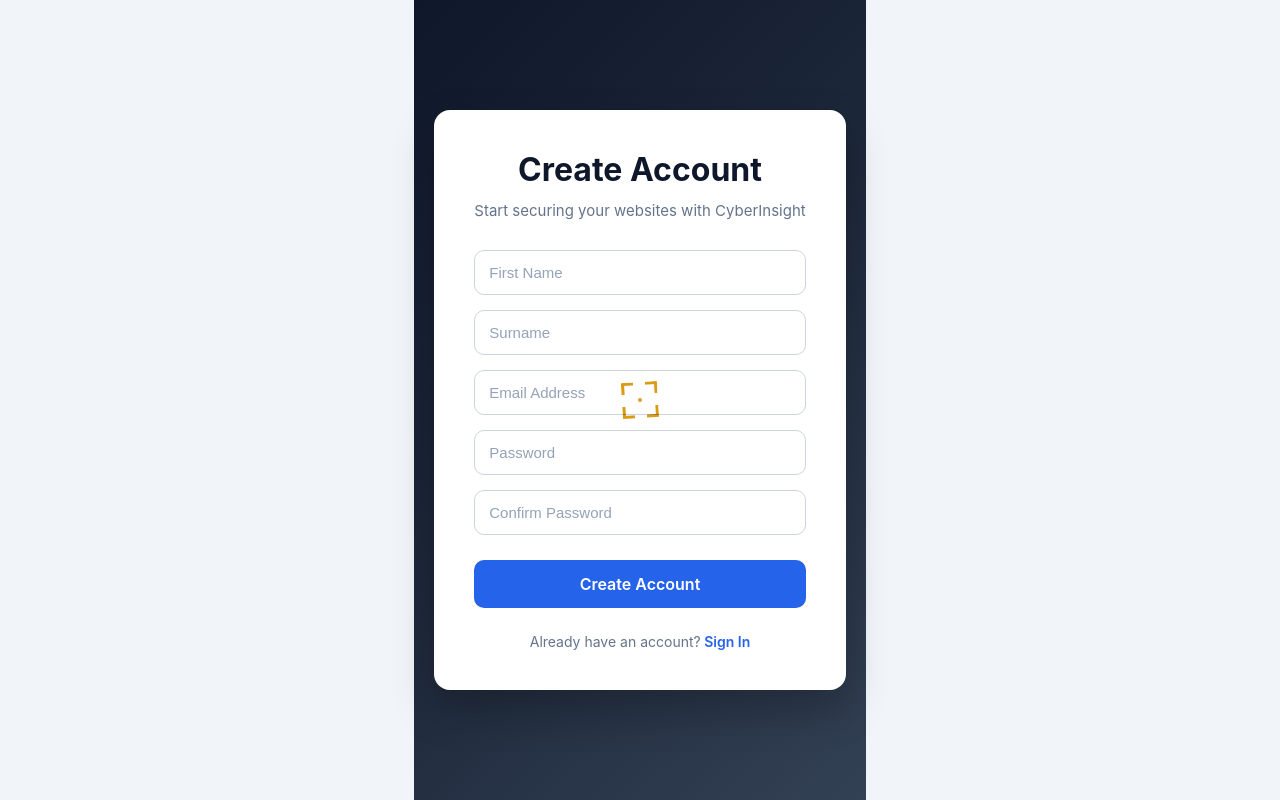
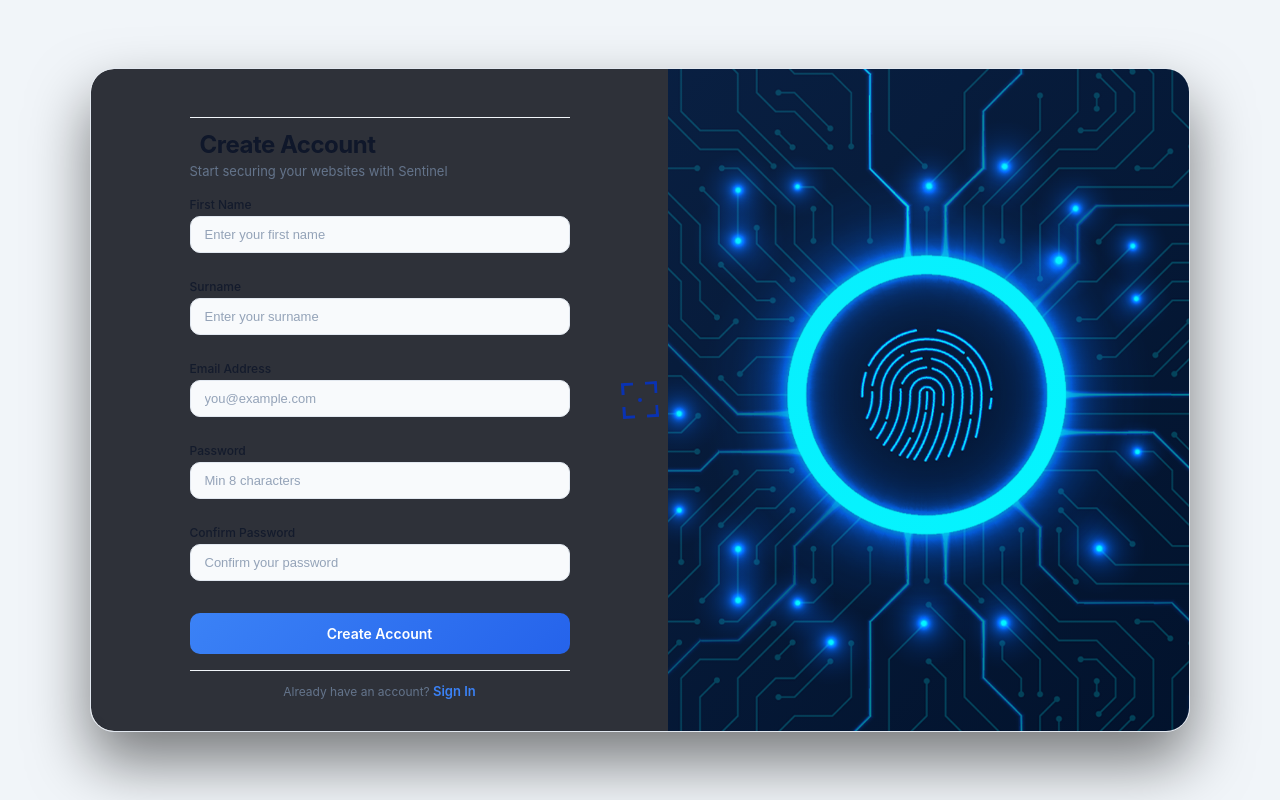
Before and after one commit to malwandlamasaka00/CyberInsight.Mobilee, a React (Vite) app: page /register in a window 1280 px wide. Built offline with nearby package versions, Linux system fonts and the light colour scheme.

Commit message:
authStyyle

```diff
--- a/src/pages/auth/Login.css
+++ b/src/pages/auth/Login.css
@@ -1,76 +1,165 @@
-/* Login Page Container */
+/* src/pages/auth/Login.css */
+:root {
+    --bg-primary: #0a0e17;
+    --bg-secondary: rgba(255, 255, 255, 0.03);
+    --bg-card: rgba(255, 255, 255, 0.05);
+    --bg-input: rgba(255, 255, 255, 0.05);
+
+    --text-primary: #ffffff;
+    --text-secondary: #94a3b8;
+    --text-light: #64748b;
+    --text-white: #ffffff;
+
+    --border-color: rgba(255, 255, 255, 0.08);
+    --border-light: rgba(255, 255, 255, 0.05);
+
+    --blue: #3b82f6;
+    --blue-dark: #2563eb;
+    --blue-bg: rgba(59, 130, 246, 0.08);
+}
+
 .login-page {
     min-height: 100vh;
+    width: 100%;
     display: flex;
     justify-content: center;
     align-items: center;
-    background: linear-gradient(
-        135deg,
-        #0f172a,
-        #1e293b,
-        #334155
-    );
+    background: var(--bg-primary);
     padding: 20px;
     font-family: "Inter", "Segoe UI", sans-serif;
+    position: fixed;
+    top: 0;
+    left: 0;
+    right: 0;
+    bottom: 0;
 }
 
-/* Login Card */
+.login-container {
+    display: flex;
+    width: 100%;
+    max-width: 1100px;
+    min-height: 550px;
+    max-height: 90vh;
+    background: var(--bg-secondary);
+    backdrop-filter: blur(20px);
+    -webkit-backdrop-filter: blur(20px);
+    border-radius: 24px;
+    border: 1px solid var(--border-color);
+    box-shadow: 0 30px 60px rgba(0, 0, 0, 0.5);
+    overflow: hidden;
+    animation: fadeIn 0.6s ease-in-out;
+}
+
+/* ===== LEFT PANEL - FULL IMAGE COVER ===== */
+.login-left-panel {
+    flex: 1;
+    position: relative;
+    overflow: hidden;
+    min-height: 100%;
+}
+
+.left-panel-image {
+    width: 100%;
+    height: 100%;
+    min-height: 550px;
+    background-size: cover;
+    background-position: center;
+    background-repeat: no-repeat;
+    transition: transform 0.5s ease;
+}
+
+.left-panel-image:hover {
+    transform: scale(1.02);
+}
+
+/* Fallback overlay */
+.left-panel-image::after {
+    content: '';
+    position: absolute;
+    top: 0;
+    left: 0;
+    right: 0;
+    bottom: 0;
+    background: linear-gradient(135deg, rgba(59, 130, 246, 0.2), rgba(37, 99, 235, 0.05));
+    pointer-events: none;
+}
+
+/* ===== RIGHT PANEL ===== */
+.login-right-panel {
+    flex: 1;
+    padding: 48px 40px;
+    display: flex;
+    align-items: center;
+    justify-content: center;
+    background: rgba(10, 14, 23, 0.85);
+    backdrop-filter: blur(10px);
+}
+
 .login-card {
     width: 100%;
-    max-width: 420px;
-    background: #ffffff;
-    padding: 40px;
-    border-radius: 16px;
-    box-shadow: 0 20px 40px rgba(0, 0, 0, 0.25);
-    animation: fadeIn 0.4s ease-in-out;
+    max-width: 380px;
 }
 
-/* Heading */
+.login-logo {
+    display: flex;
+    align-items: center;
+    gap: 12px;
+    margin-bottom: 8px;
+}
+
+.login-logo-icon {
+    font-size: 32px;
+}
+
 .login-card h1 {
     margin: 0;
-    text-align: center;
-    font-size: 32px;
-    color: #0f172a;
+    font-size: 28px;
+    color: var(--text-primary);
     font-weight: 700;
+    letter-spacing: -0.5px;
 }
 
-/* Subtitle */
 .subtitle {
-    text-align: center;
-    margin: 12px 0 30px;
-    color: #64748b;
-    font-size: 15px;
-}
-
-/* Form Labels */
-form label {
-    display: block;
-    margin-bottom: 8px;
-    margin-top: 18px;
-    color: #334155;
-    font-weight: 600;
+    margin: 4px 0 28px 0;
+    color: var(--text-secondary);
     font-size: 14px;
 }
 
-/* Inputs */
+/* Form */
+form label {
+    display: block;
+    margin-bottom: 6px;
+    color: var(--text-primary);
+    font-weight: 500;
+    font-size: 13px;
+    opacity: 0.9;
+}
+
 form input {
     width: 100%;
     padding: 13px 14px;
-    border: 1px solid #cbd5e1;
-    border-radius: 10px;
-    font-size: 15px;
-    color: #0f172a;
+    border: 1px solid var(--border-color);
+    border-radius: 12px;
+    font-size: 14px;
+    color: var(--text-primary);
+    background: var(--bg-input);
     outline: none;
-    transition: all 0.25s ease;
+    transition: all 0.3s ease;
     box-sizing: border-box;
+    margin-bottom: 16px;
+}
+
+form input::placeholder {
+    color: var(--text-light);
 }
 
 form input:focus {
-    border-color: #2563eb;
-    box-shadow: 0 0 0 3px rgba(37, 99, 235, 0.15);
+    border-color: var(--blue);
+    background: var(--blue-bg);
+    box-shadow: 0 0 0 4px rgba(59, 130, 246, 0.1);
 }
 
-/* Password Input Area */
+/* Password Wrapper */
 .password-wrapper {
     position: relative;
     display: flex;
@@ -78,81 +167,89 @@ form input:focus {
 }
 
 .password-wrapper input {
-    padding-right: 75px;
+    padding-right: 70px;
+    margin-bottom: 0;
 }
 
-/* Show/Hide Button */
-.password-wrapper button {
+.toggle-btn {
     position: absolute;
-    right: 10px;
+    right: 12px;
     background: transparent;
     border: none;
-    color: #2563eb;
-    font-weight: 600;
+    color: var(--text-light);
     cursor: pointer;
-    font-size: 14px;
+    font-size: 13px;
+    font-weight: 500;
+    padding: 4px 8px;
+    transition: color 0.3s ease;
 }
 
-.password-wrapper button:hover {
-    color: #1d4ed8;
+.toggle-btn:hover {
+    color: var(--text-primary);
 }
 
 /* Error Message */
 .error {
-    margin-top: 15px;
-    padding: 12px;
-    border-radius: 8px;
-    background: #fee2e2;
-    color: #b91c1c;
-    font-size: 14px;
+    margin-top: 16px;
+    padding: 12px 16px;
+    border-radius: 10px;
+    background: rgba(239, 68, 68, 0.12);
+    border: 1px solid rgba(239, 68, 68, 0.2);
+    color: #f87171;
+    font-size: 13px;
     text-align: center;
 }
 
 /* Login Button */
 .login-button {
     width: 100%;
-    margin-top: 25px;
+    margin-top: 8px;
     padding: 14px;
     border: none;
-    border-radius: 10px;
-    background: #2563eb;
-    color: white;
-    font-size: 16px;
+    border-radius: 12px;
+    background: linear-gradient(135deg, var(--blue), var(--blue-dark));
+    color: var(--text-white);
+    font-size: 15px;
     font-weight: 600;
     cursor: pointer;
-    transition: background 0.25s ease, transform 0.15s ease;
+    transition: all 0.3s ease;
 }
 
-.login-button:hover {
-    background: #1d4ed8;
-    transform: translateY(-1px);
+.login-button:hover:not(:disabled) {
+    transform: translateY(-2px);
+    box-shadow: 0 8px 30px rgba(59, 130, 246, 0.35);
 }
 
 .login-button:disabled {
-    background: #94a3b8;
+    opacity: 0.6;
     cursor: not-allowed;
     transform: none;
 }
 
-/* Register Section */
+/* Register Link */
 .register-link {
+    margin-top: 24px;
+    padding-top: 16px;
+    border-top: 1px solid var(--border-light);
     text-align: center;
-    margin-top: 25px;
-    color: #64748b;
-    font-size: 14px;
 }
 
 .register-link p {
-    margin: 0 0 8px;
+    margin: 0 0 4px 0;
+    color: var(--text-secondary);
+    font-size: 13px;
 }
 
 .register-link a {
-    color: #2563eb;
+    color: var(--blue);
     text-decoration: none;
     font-weight: 600;
+    font-size: 14px;
+    transition: color 0.3s ease;
 }
 
 .register-link a:hover {
+    color: #93bbfc;
     text-decoration: underline;
 }
 
@@ -162,20 +259,81 @@ form input:focus {
         opacity: 0;
         transform: translateY(20px);
     }
-
     to {
         opacity: 1;
         transform: translateY(0);
     }
 }
 
-/* Mobile Responsive */
-@media (max-width: 480px) {
+/* ===== RESPONSIVE ===== */
+@media (max-width: 1024px) {
+    .login-right-panel {
+        padding: 36px 28px;
+    }
+}
+
+@media (max-width: 768px) {
+    .login-container {
+        flex-direction: column;
+        max-height: 95vh;
+        overflow-y: auto;
+    }
+
+    .login-left-panel {
+        min-height: 200px;
+        max-height: 250px;
+    }
+
+    .left-panel-image {
+        min-height: 200px;
+    }
+
+    .login-right-panel {
+        padding: 28px 24px;
+    }
+
     .login-card {
-        padding: 30px 20px;
+        max-width: 100%;
     }
 
     .login-card h1 {
-        font-size: 26px;
+        font-size: 24px;
     }
 }
+
+@media (max-width: 480px) {
+    .login-page {
+        padding: 10px;
+    }
+
+    .login-container {
+        border-radius: 16px;
+    }
+
+    .login-left-panel {
+        min-height: 150px;
+        max-height: 180px;
+    }
+
+    .left-panel-image {
+        min-height: 150px;
+    }
+
+    .login-right-panel {
+        padding: 20px 16px;
+    }
+
+    .login-card h1 {
+        font-size: 20px;
+    }
+
+    form input {
+        padding: 11px 12px;
+        font-size: 13px;
+    }
+
+    .login-button {
+        padding: 12px;
+        font-size: 14px;
+    }
+}
--- a/src/pages/auth/Register.css
+++ b/src/pages/auth/Register.css
@@ -1,151 +1,320 @@
-/* Register Page Container */
+/* src/pages/auth/Register.css */
+:root {
+    --bg-primary: #0a0e17;
+    --bg-secondary: rgba(255, 255, 255, 0.03);
+    --bg-card: rgba(255, 255, 255, 0.05);
+    --bg-input: rgba(255, 255, 255, 0.05);
+
+    --text-primary: #ffffff;
+    --text-secondary: #94a3b8;
+    --text-light: #64748b;
+    --text-white: #ffffff;
+
+    --border-color: rgba(255, 255, 255, 0.08);
+    --border-light: rgba(255, 255, 255, 0.05);
+
+    --blue: #3b82f6;
+    --blue-dark: #2563eb;
+    --blue-bg: rgba(59, 130, 246, 0.08);
+}
+
 .register-page {
     min-height: 100vh;
+    width: 100%;
     display: flex;
     justify-content: center;
     align-items: center;
-    background: linear-gradient(
-        135deg,
-        #0f172a,
-        #1e293b,
-        #334155
-    );
+    background: var(--bg-primary);
     padding: 20px;
     font-family: "Inter", "Segoe UI", sans-serif;
+    position: fixed;
+    top: 0;
+    left: 0;
+    right: 0;
+    bottom: 0;
 }
 
-/* Register Card */
+.register-container {
+    display: flex;
+    width: 100%;
+    max-width: 1100px;
+    max-height: 85vh;
+    background: var(--bg-secondary);
+    backdrop-filter: blur(20px);
+    -webkit-backdrop-filter: blur(20px);
+    border-radius: 24px;
+    border: 1px solid var(--border-color);
+    box-shadow: 0 30px 60px rgba(0, 0, 0, 0.5);
+    overflow: hidden;
+    animation: fadeIn 0.6s ease-in-out;
+}
+
+/* ===== LEFT PANEL - FORM ===== */
+.register-left-panel {
+    flex: 1;
+    padding: 32px 28px;
+    display: flex;
+    align-items: center;
+    justify-content: center;
+    background: rgba(10, 14, 23, 0.85);
+    backdrop-filter: blur(10px);
+}
+
 .register-card {
     width: 100%;
-    max-width: 450px;
-    background: #ffffff;
-    padding: 40px;
-    border-radius: 16px;
-    box-shadow: 0 20px 40px rgba(0, 0, 0, 0.25);
-    animation: slideUp 0.4s ease-in-out;
+    max-width: 380px;
 }
 
-/* Title */
+.register-logo {
+    display: flex;
+    align-items: center;
+    gap: 10px;
+    margin-bottom: 4px;
+}
+
+.register-logo-icon {
+    font-size: 28px;
+}
+
 .register-card h1 {
     margin: 0;
-    text-align: center;
-    color: #0f172a;
-    font-size: 32px;
+    font-size: 24px;
+    color: var(--text-primary);
     font-weight: 700;
+    letter-spacing: -0.5px;
 }
 
-/* Subtitle */
-.register-card > p {
-    text-align: center;
-    margin: 12px 0 30px;
-    color: #64748b;
-    font-size: 15px;
+.subtitle {
+    margin: 2px 0 18px 0;
+    color: var(--text-secondary);
+    font-size: 13px;
 }
 
-/* Form */
-.register-card form {
-    display: flex;
-    flex-direction: column;
+/* Input Groups with Labels */
+.input-group {
+    margin-bottom: 10px;
 }
 
-/* Inputs */
-.register-card input {
-    width: 100%;
-    padding: 13px 14px;
-    margin-bottom: 15px;
-    border: 1px solid #cbd5e1;
-    border-radius: 10px;
-    font-size: 15px;
-    color: #0f172a;
-    outline: none;
-    box-sizing: border-box;
-    transition: all 0.25s ease;
+.input-group label {
+    display: block;
+    margin-bottom: 4px;
+    color: var(--text-primary);
+    font-weight: 500;
+    font-size: 12px;
+    opacity: 0.85;
 }
 
-.register-card input::placeholder {
-    color: #94a3b8;
+.input-group input {
+    width: 100%;
+    padding: 10px 14px;
+    border: 1px solid var(--border-color);
+    border-radius: 10px;
+    font-size: 13px;
+    color: var(--text-primary);
+    background: var(--bg-input);
+    outline: none;
+    transition: all 0.3s ease;
+    box-sizing: border-box;
 }
 
-.register-card input:focus {
-    border-color: #2563eb;
-    box-shadow: 0 0 0 3px rgba(37, 99, 235, 0.15);
+.input-group input::placeholder {
+    color: var(--text-light);
+}
+
+.input-group input:focus {
+    border-color: var(--blue);
+    background: var(--blue-bg);
+    box-shadow: 0 0 0 3px rgba(59, 130, 246, 0.1);
 }
 
 /* Error Message */
 .error {
-    margin: 5px 0 15px;
-    padding: 12px;
-    border-radius: 8px;
-    background: #fee2e2;
-    color: #b91c1c;
+    margin-top: 6px;
+    padding: 10px 14px;
+    border-radius: 10px;
+    background: rgba(239, 68, 68, 0.12);
+    border: 1px solid rgba(239, 68, 68, 0.2);
+    color: #f87171;
+    font-size: 12px;
     text-align: center;
-    font-size: 14px;
 }
 
-/* Submit Button */
+/* Register Button */
 .register-card button {
     width: 100%;
-    padding: 14px;
-    margin-top: 10px;
+    margin-top: 6px;
+    padding: 12px;
     border: none;
     border-radius: 10px;
-    background: #2563eb;
-    color: white;
-    font-size: 16px;
+    background: linear-gradient(135deg, var(--blue), var(--blue-dark));
+    color: var(--text-white);
+    font-size: 14px;
     font-weight: 600;
     cursor: pointer;
-    transition: all 0.25s ease;
+    transition: all 0.3s ease;
 }
 
-.register-card button:hover {
-    background: #1d4ed8;
-    transform: translateY(-1px);
+.register-card button:hover:not(:disabled) {
+    transform: translateY(-2px);
+    box-shadow: 0 8px 30px rgba(59, 130, 246, 0.35);
 }
 
 .register-card button:disabled {
-    background: #94a3b8;
+    opacity: 0.6;
     cursor: not-allowed;
     transform: none;
 }
 
-/* Login Link Section */
+/* Login Link */
 .register-card > div {
-    margin-top: 25px;
+    margin-top: 16px;
+    padding-top: 12px;
+    border-top: 1px solid var(--border-light);
     text-align: center;
-    color: #64748b;
-    font-size: 14px;
+    color: var(--text-secondary);
+    font-size: 12px;
 }
 
 .register-card a {
-    color: #2563eb;
+    color: var(--blue);
     text-decoration: none;
     font-weight: 600;
+    font-size: 13px;
+    transition: color 0.3s ease;
 }
 
 .register-card a:hover {
+    color: #93bbfc;
     text-decoration: underline;
 }
 
+/* ===== RIGHT PANEL - FULL IMAGE COVER ===== */
+.register-right-panel {
+    flex: 1;
+    position: relative;
+    overflow: hidden;
+    min-height: 100%;
+}
+
+.right-panel-image {
+    width: 100%;
+    height: 100%;
+    min-height: 550px;
+    background-size: cover;
+    background-position: center;
+    background-repeat: no-repeat;
+    transition: transform 0.5s ease;
+}
+
+.right-panel-image:hover {
+    transform: scale(1.02);
+}
+
+/* Fallback overlay */
+.right-panel-image::after {
+    content: '';
+    position: absolute;
+    top: 0;
+    left: 0;
+    right: 0;
+    bottom: 0;
+    background: linear-gradient(135deg, rgba(59, 130, 246, 0.15), rgba(37, 99, 235, 0.05));
+    pointer-events: none;
+}
+
 /* Animation */
-@keyframes slideUp {
+@keyframes fadeIn {
     from {
         opacity: 0;
-        transform: translateY(25px);
+        transform: translateY(20px);
     }
-
     to {
         opacity: 1;
         transform: translateY(0);
     }
 }
 
-/* Mobile Responsive */
-@media (max-width: 480px) {
+/* ===== RESPONSIVE ===== */
+@media (max-width: 1024px) {
+    .register-left-panel {
+        padding: 28px 20px;
+    }
+}
+
+@media (max-width: 768px) {
+    .register-container {
+        flex-direction: column-reverse;
+        max-height: 95vh;
+        overflow-y: auto;
+        border-radius: 16px;
+    }
+
+    .register-right-panel {
+        min-height: 180px;
+        max-height: 220px;
+    }
+
+    .right-panel-image {
+        min-height: 180px;
+    }
+
+    .register-left-panel {
+        padding: 20px 16px;
+    }
+
     .register-card {
-        padding: 30px 20px;
+        max-width: 100%;
     }
 
     .register-card h1 {
-        font-size: 26px;
+        font-size: 22px;
     }
 }
+
+@media (max-width: 480px) {
+    .register-page {
+        padding: 10px;
+    }
+
+    .register-container {
+        border-radius: 12px;
+    }
+
+    .register-right-panel {
+        min-height: 140px;
+        max-height: 160px;
+    }
+
+    .right-panel-image {
+        min-height: 140px;
+    }
+
+    .register-left-panel {
+        padding: 16px 14px;
+    }
+
+    .register-card h1 {
+        font-size: 18px;
+    }
+    .register-card > p {
+        font-size: 12px;
+    }
+
+    .input-group label {
+        font-size: 11px;
+    }
+
+    .input-group input {
+        padding: 9px 12px;
+        font-size: 12px;
+    }
+
+    .register-card button {
+        padding: 10px;
+        font-size: 13px;
+    }
+
+    .register-card > div {
+        font-size: 11px;
+    }
+}
--- a/src/pages/auth/Register.jsx
+++ b/src/pages/auth/Register.jsx
@@ -1,6 +1,8 @@
+// src/pages/auth/Register.jsx
 import { useState } from "react";
 import { Link, useNavigate } from "react-router-dom";
 import { useAuth } from "../../contexts/AuthContext";
+import registerImage from "../../components/images/Cyber-securityheader.webp";
 import "./Register.css";
 
 function Register() {
@@ -70,48 +72,71 @@ function Register() {
 
     return (
         <div className="register-page">
+            <div className="register-container">
+                {/* Left Panel - Register Form */}
+                <div className="register-left-panel">
                     <div className="register-card">
+                        <div className="register-logo">
+                            <span className="register-logo-icon"></span>
                             <h1>Create Account</h1>
-                <p>Start securing your websites with CyberInsight</p>
+                        </div>
+                        <p className="subtitle">
+                            Start securing your websites with Sentinel
+                        </p>
 
                         <form onSubmit={handleRegister}>
+                            <div className="input-group">
+                                <label>First Name</label>
                                 <input
                                     name="name"
-                        placeholder="First Name"
+                                    placeholder="Enter your first name"
                                     value={form.name}
                                     onChange={update}
                                 />
+                            </div>
 
+                            <div className="input-group">
+                                <label>Surname</label>
                                 <input
                                     name="surname"
-                        placeholder="Surname"
+                                    placeholder="Enter your surname"
                                     value={form.surname}
                                     onChange={update}
                                 />
+                            </div>
 
+                            <div className="input-group">
+                                <label>Email Address</label>
                                 <input
                                     name="email"
                                     type="email"
-                        placeholder="Email Address"
+                                    placeholder="you@example.com"
                                     value={form.email}
                                     onChange={update}
                                 />
+                            </div>
 
+                            <div className="input-group">
+                                <label>Password</label>
                                 <input
                                     name="password"
                                     type="password"
-                        placeholder="Password"
+                                    placeholder="Min 8 characters"
                                     value={form.password}
                                     onChange={update}
                                 />
+                            </div>
 
+                            <div className="input-group">
+                                <label>Confirm Password</label>
                                 <input
                                     name="confirmPassword"
                                     type="password"
-                        placeholder="Confirm Password"
+                                    placeholder="Confirm your password"
                                     value={form.confirmPassword}
                                     onChange={update}
                                 />
+                            </div>
 
                             {error && (
                                 <p className="error">
@@ -130,6 +155,13 @@ function Register() {
                         </div>
                     </div>
                 </div>
+
+                {/* Right Panel - Full Image Cover */}
+                <div className="register-right-panel">
+                    <div className="right-panel-image" style={{ backgroundImage: `url(${registerImage})` }}></div>
+                </div>
+            </div>
+        </div>
     );
 }
 
```
Also changed, not shown: src/pages/auth/Login.jsx (+16 -0 lines), src/components/images/Cyber-securityheader.webp (added), src/components/images/cyberiInsight.jpg (added). Lines whose indentation alone changed are shown as unchanged.
